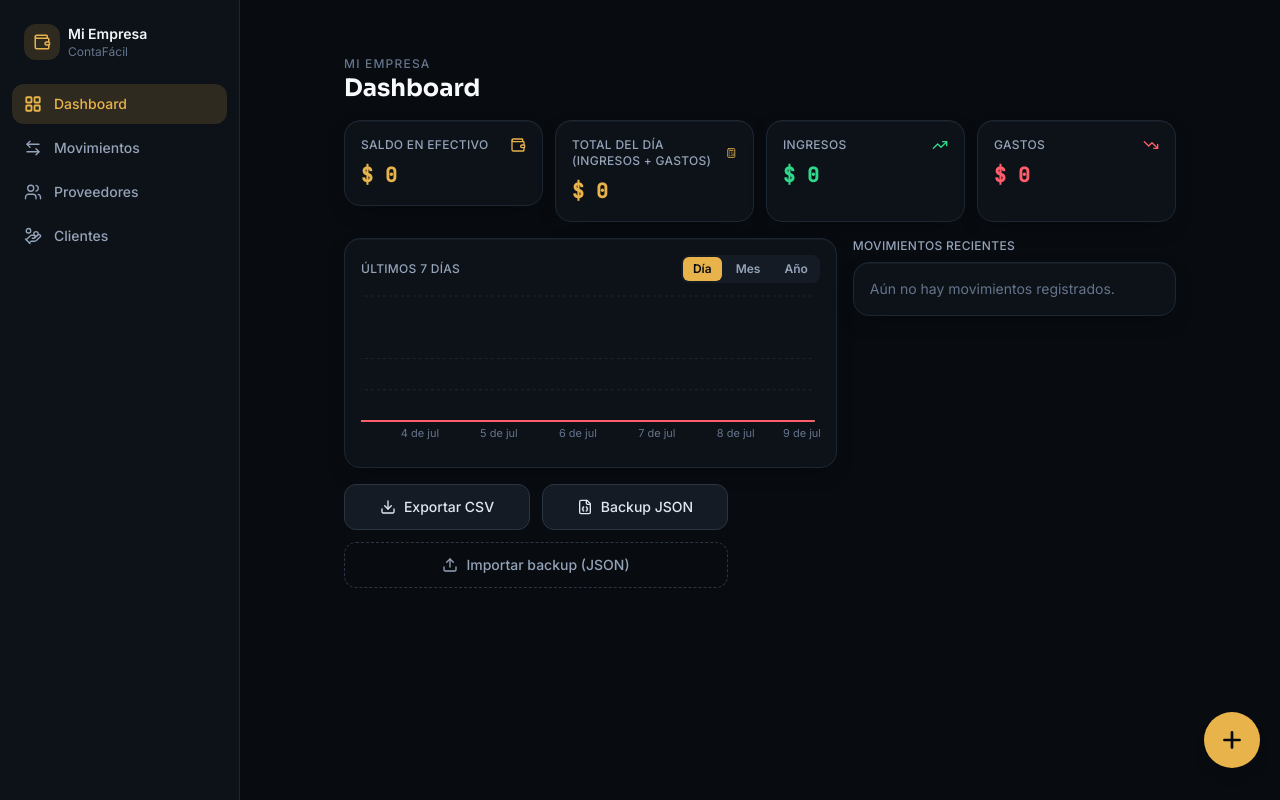
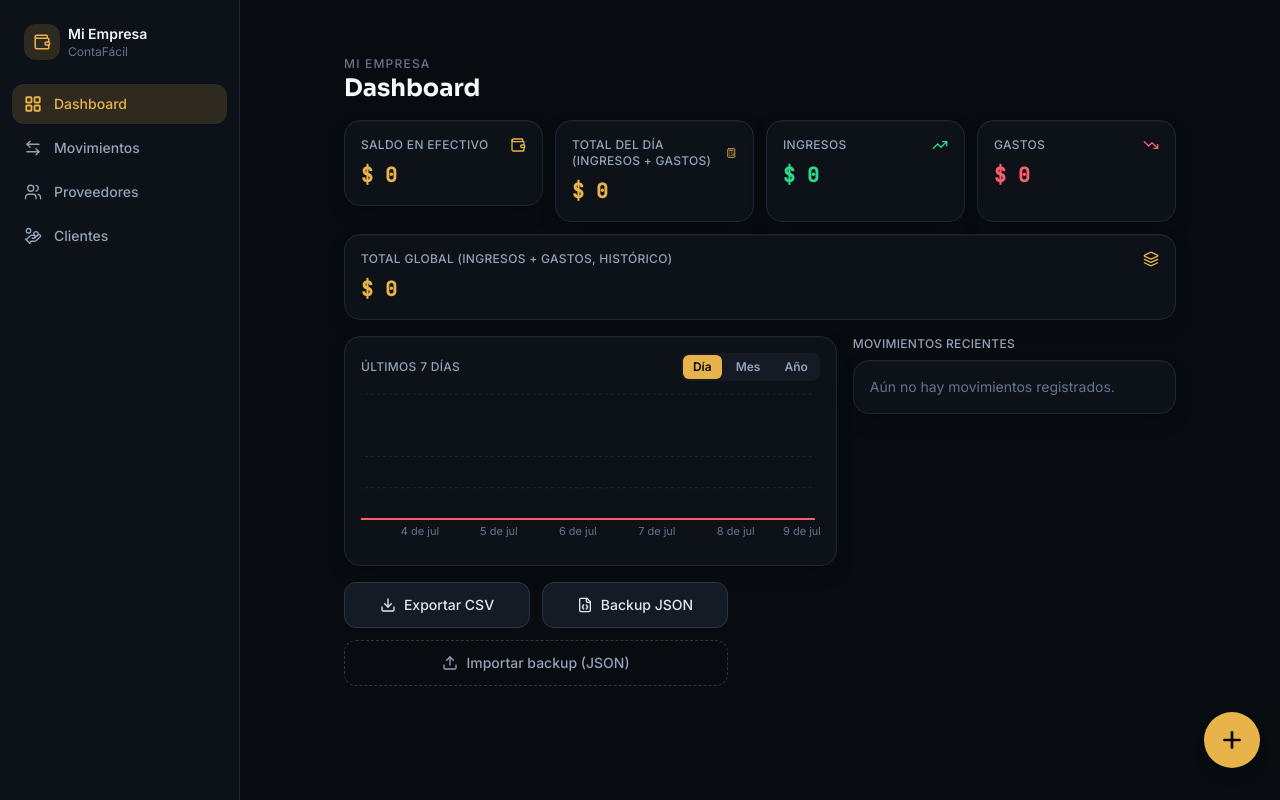
Before and after one commit to lordFullstack/contafacil, a React (Vite) app: page / in a window 1280 px wide. Built offline with nearby package versions, Linux system fonts and the light colour scheme.

Commit message:
Update Dashboard.jsx

```diff
--- a/src/pages/Dashboard.jsx
+++ b/src/pages/Dashboard.jsx
@@ -1,5 +1,5 @@
 import { useMemo, useRef, useState } from 'react'
-import { TrendingUp, TrendingDown, Wallet, Download, FileJson, Upload, Plus, Calculator } from 'lucide-react'
+import { TrendingUp, TrendingDown, Wallet, Download, FileJson, Upload, Plus, Calculator, Layers } from 'lucide-react'
 import { AreaChart, Area, XAxis, Tooltip, ResponsiveContainer, CartesianGrid } from 'recharts'
 import StatCard, { formatCOP } from '../components/StatCard'
 import TransactionForm from '../components/TransactionForm'
@@ -99,6 +99,14 @@ export default function Dashboard({ refreshKey, onDataChanged, settings }) {
         </div>
         <StatCard label="Ingresos" value={summary.ingresos} icon={TrendingUp} tone="ingreso" />
         <StatCard label="Gastos" value={summary.gastos} icon={TrendingDown} tone="egreso" />
+        <div className="col-span-2 md:col-span-4">
+          <StatCard
+            label="Total global (ingresos + gastos, histórico)"
+            value={summary.ingresos + summary.gastos}
+            icon={Layers}
+            tone="neutral"
+          />
+        </div>
       </div>
 
       {/* Gráfica + movimientos recientes: lado a lado en escritorio */}
@@ -250,4 +258,4 @@ export default function Dashboard({ refreshKey, onDataChanged, settings }) {
       )}
     </div>
   )
-        }
+}
```
